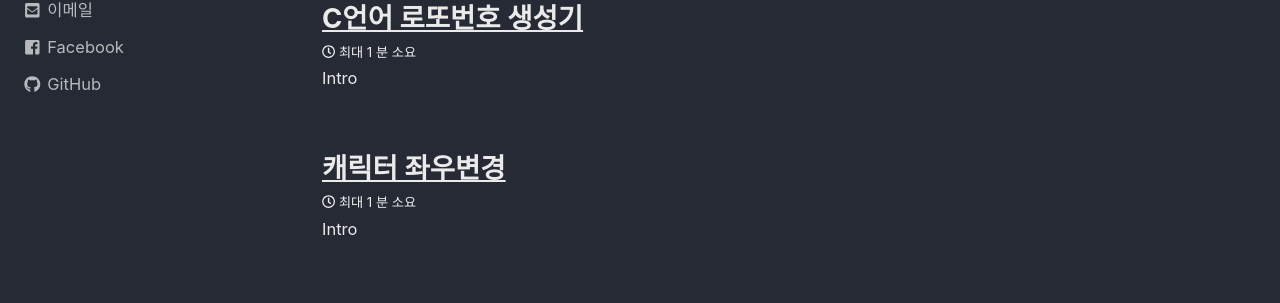
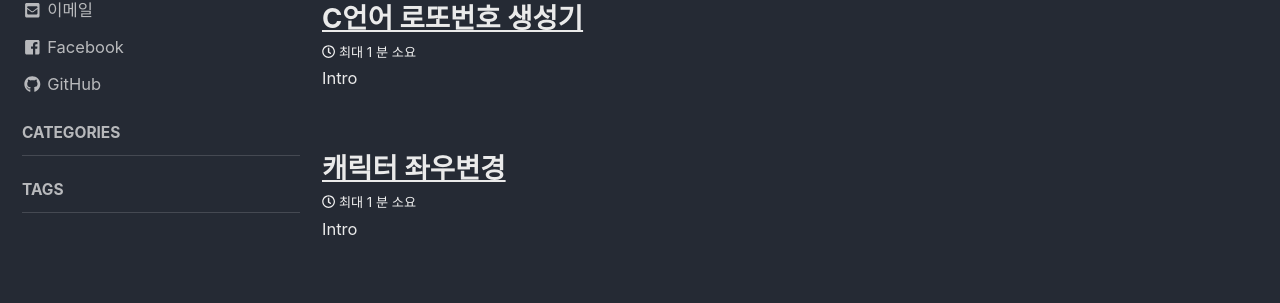
Before and after one commit to lesslate/lesslate.github.io, a Jekyll site: the page built from index.html, in a window 1280 px wide. Shown: the part 382-685 px from the top of the page. Built offline with Jekyll 4.4.1, drawn with Linux system fonts in a browser that asks for light colours; nearby versions of some CDN libraries; the list of posts is cut into pages by our own code.

Commit message:
main category

```diff
--- /dev/null
+++ b/_includes/nav_list_main
@@ -0,0 +1,23 @@
+<nav class="nav__list">
+  <input id="ac-toc" name="accordion-toc" type="checkbox" />
+  <label for="ac-toc">{{ site.data.ui-text[site.locale].menu_label | default: "Toggle Menu" }}</label>
+  <ul class="nav__items" id="category_tag_menu">
+      <li>
+        <span class="nav__sub-title" v-on:click='togglec()'>Categories</span>
+        <ul v-show="flag_c">
+        {% for category in site.categories %}
+           <li><a href="/categories/{{category[0] | slugify}}" class="">{{category[0] | capitalize}} ({{category[1].size}})</a></li>
+        {% endfor %}
+        </ul>
+
+        <span class="nav__sub-title" v-on:click='togglet()'>tags</span>
+        <ul v-show="flag_t">
+        {% for tag in site.tags %}
+           <li><a href="/tags/#{{tag[0] | slugify}}" class="">{{tag[0] | capitalize }} ({{tag[1].size}})</a></li>
+        {% endfor %}
+        </ul>
+
+      </li>
+
+  </ul>
+</nav>
--- a/_includes/sidebar.html
+++ b/_includes/sidebar.html
@@ -19,5 +19,10 @@
       {% include nav_list nav=page.sidebar.nav %}
     {% endif %}
   {% endif %}
+
+{% if page.sidebar_main %}
+    {% include nav_list_main %}
+  {% endif %}
+
   </div>
 {% endif %}
--- a/index.html
+++ b/index.html
@@ -1,4 +1,5 @@
 ---
 layout: home
 author_profile: true
+sidebar_main: true
 ---
```
Also changed, not shown: _includes/scripts.html (+18 -0 lines).
